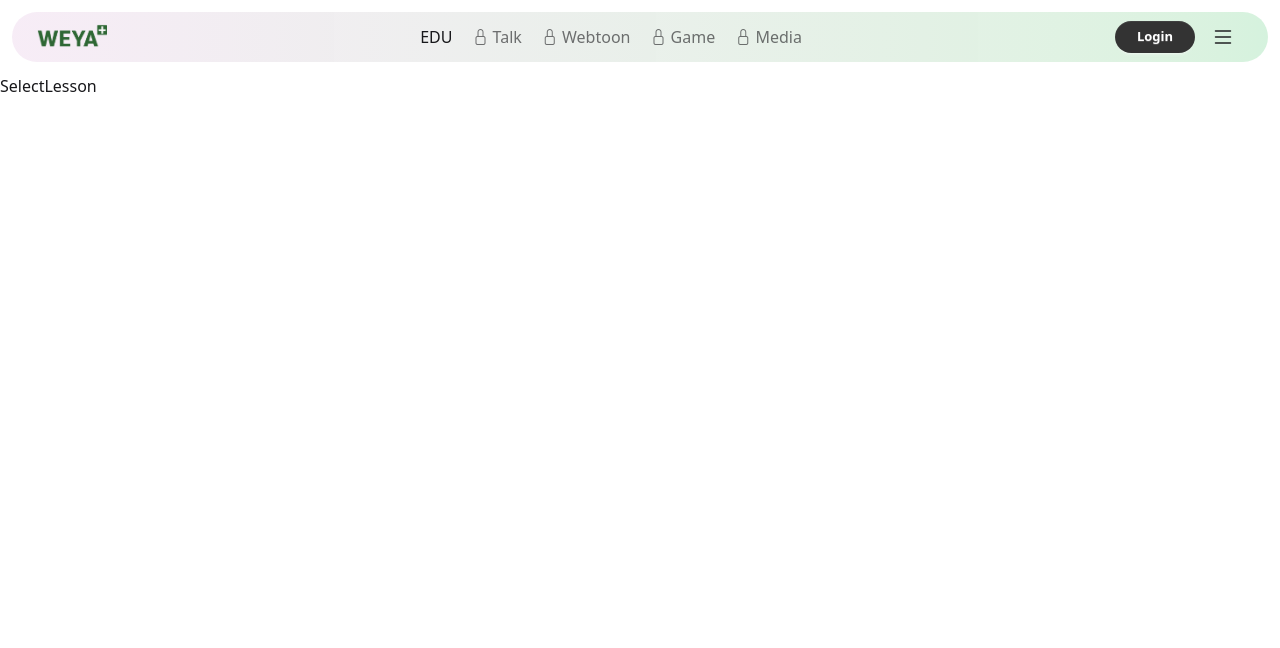
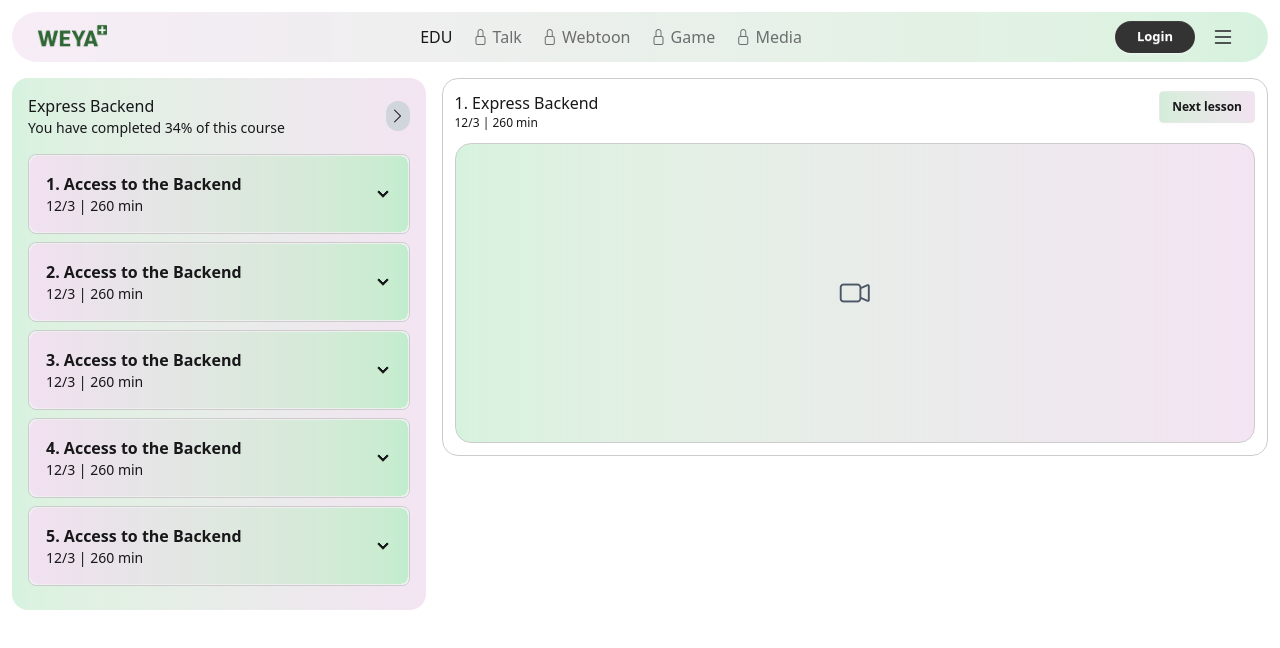
Before and after one commit to shahbozshirinboyev/weya-plus.uz, a React (Vite) app: page /education/select-course/select-lesson in a window 1280 px wide. Shown: the top 648 px of the page. Built offline with nearby package versions, Linux system fonts and the light colour scheme.

Commit message:
Add Zerda code for SelectLesson page

```diff
--- a/src/pages/SelectLesson.jsx
+++ b/src/pages/SelectLesson.jsx
@@ -1,9 +1,137 @@
-import React from 'react'
+import { useState } from 'react';
+import { NavLink } from 'react-router-dom';
+
+const courses = [
+  {
+    title: "1. Access to the Backend",
+    lessons: [
+      { name: "Lesson 1", progress: 0, locked: false },
+      { name: "Lesson 2", price: "30 000", locked: true },
+      { name: "Lesson 3", price: "30 000", locked: true },
+      { name: "Lesson 4", price: "30 000", locked: true },
+    ],
+  },
+  {
+    title: "2. Access to the Backend",
+    lessons: [
+      { name: "Lesson 5", price: "30 000", locked: true },
+      { name: "Lesson 6", price: "30 000", locked: true },
+      { name: "Lesson 7", price: "30 000", locked: true },
+      { name: "Lesson 8", price: "30 000", locked: true },
+    ],
+  },
+  {
+    title: "3. Access to the Backend",
+    lessons: [
+      { name: "Lesson 9", price: "30 000", locked: true },
+      { name: "Lesson 10", price: "30 000", locked: true },
+      { name: "Lesson 11", price: "30 000", locked: true },
+      { name: "Lesson 12", price: "30 000", locked: true },
+    ],
+  },
+  {
+    title: "4. Access to the Backend",
+    lessons: [
+      { name: "Lesson 13", price: "30 000", locked: true },
+      { name: "Lesson 14", price: "30 000", locked: true },
+      { name: "Lesson 15", price: "30 000", locked: true },
+      { name: "Lesson 16", price: "30 000", locked: true },
+    ],
+  },
+  {
+    title: "5. Access to the Backend",
+    lessons: [
+      { name: "Lesson 17", price: "30 000", locked: true },
+      { name: "Lesson 18", price: "30 000", locked: true },
+      { name: "Lesson 19", price: "30 000", locked: true },
+      { name: "Lesson 20", price: "30 000", locked: true },
+    ],
+  },
+];
 
 function SelectLesson() {
+  const [activeLesson, setActiveLesson] = useState(null);
+
+  const handleLessonClick = (lessonName, locked) => {
+    if (!locked) {
+      setActiveLesson(lessonName);
+    }
+  };
+
   return (
-    <div>SelectLesson</div>
-  )
+    <div className='container mx-auto px-3 items-start flex gap-4 mt-4'>
+      {/* Левая панель */}
+      <div className='w-1/3 rounded-2xl p-4 bg-gradient-to-r from-[#2ec05a]/20 to-[#eed9ed]/70 hover:bg-pink-100'>
+        <div className='flex justify-between items-center mb-4'>
+          <div>
+            <h3 className='font-medium'>Express Backend</h3>
+            <p className='text-sm'>You have completed 34% of this course</p>
+          </div>
+          <button>
+            <i className='bi bi-chevron-right bg-gray-300 rounded-full p-1'></i>
+          </button>
+        </div>
+
+        {courses.map((course, index) => (
+          <div key={index} className="border border-[#ccc] rounded-lg mb-2 backdrop-sepia-0 bg-gradient-to-r bg-white/95  from-[#2ec05a]/20 to-[#eed9ed]/30">
+            <div className="collapse collapse-arrow bg-base-100 border-base-300 border">
+              <input type="checkbox" id={`course-toggle-${index}`} />
+              <div className="collapse-title font-semibold backdrop-sepia-0 bg-gradient-to-r bg-white/95  from-[#eed9ed]/80 to-[#2ec05a]/30">
+                {course.title}
+                <div>
+                <p className='text-sm font-medium'>12/3 | 260 min</p>
+                </div>
+              </div>
+
+              <div className="collapse-content p-0 backdrop-sepia-0 bg-gradient-to-r bg-white/95  from-[#2ec05a]/20 to-[#eed9ed]/30">
+                {course.lessons.map((lesson, idx) => (
+                  <NavLink to="select-lesson" key={idx} className={`flex items-center justify-between px-3 py-2 cursor-pointer mt-2 font-medium hover:bg-[#eed9ed]/40 ${lesson.locked ? '' : 'text-black'} ${activeLesson === lesson.name ? 'backdrop-sepia-0 bg-gradient-to-r bg-white/95 from-[#eed9ed]/70 to-[#2ec05a]/30' : ''}`} onClick={() => handleLessonClick(lesson.name, lesson.locked)}    >
+                    <span className='flex items-center'>
+                      <i className={lesson.locked ? 'bi bi-lock flex justify-center items-center mr-2' : 'bi bi-play border rounded-full text-sm flex justify-center items-center mr-2'}></i>{lesson.name}
+                    </span>
+                    {lesson.locked ? (
+                      <button onClick={(e) => { e.preventDefault(); document.getElementById('buy_modal')?.showModal(); }}
+                        className="btn border px-3 py-1 rounded-full text-xs backdrop-sepia-0 bg-gradient-to-r bg-white/95 from-[#eed9ed]/70 to-[#2ec05a]/30"   >
+                        {lesson.price} so’m
+                      </button>
+                    ) : (
+                      <span className="border text-xs px-3 py-1 w-40 rounded-full text-center backdrop-sepia-0 bg-gradient-to-r bg-white/95 from-[#eed9ed]/70 to-[#2ec05a]/30">
+                        {lesson.progress ?? 0}%
+                      </span>
+                    )}
+                  </NavLink>
+                ))}
+              </div>
+            </div>
+          </div>
+        ))}
+
+
+      </div>
+
+      {/* Правая часть */}
+      <div className='w-2/3 border border-[#ccc] p-3 rounded-2xl bg-white/95 backdrop-blur'>
+        <div className='flex justify-between mb-3'>
+
+         <div>
+          <h3>1. Express Backend</h3>
+          <p className='text-xs'>12/3 | 260 min</p>
+         </div>
+
+         <button className='btn btn-sm bg-gradient-to-r from-[#2ec05a]/20 to-[#eed9ed]/70 hover:bg-pink-100'>
+            Next lesson
+          </button>
+
+        </div>
+
+        <div className='w-full h-[300px] rounded-2xl border border-[#ccc] flex items-center justify-center  bg-gradient-to-r from-[#2ec05a]/20 to-[#eed9ed]/70 '>
+          <i className="bi bi-camera-video text-3xl text-gray-600"></i>
+        </div>
+
+
+      </div>
+    </div>
+  );
 }
 
-export default SelectLesson
+export default SelectLesson;
```
